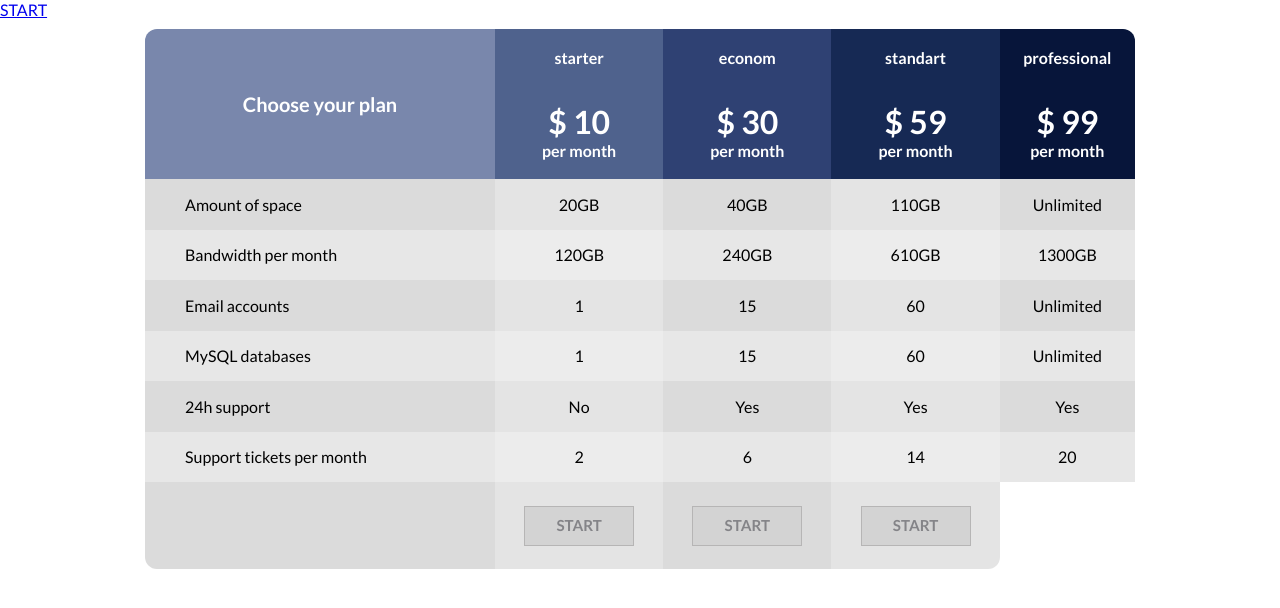
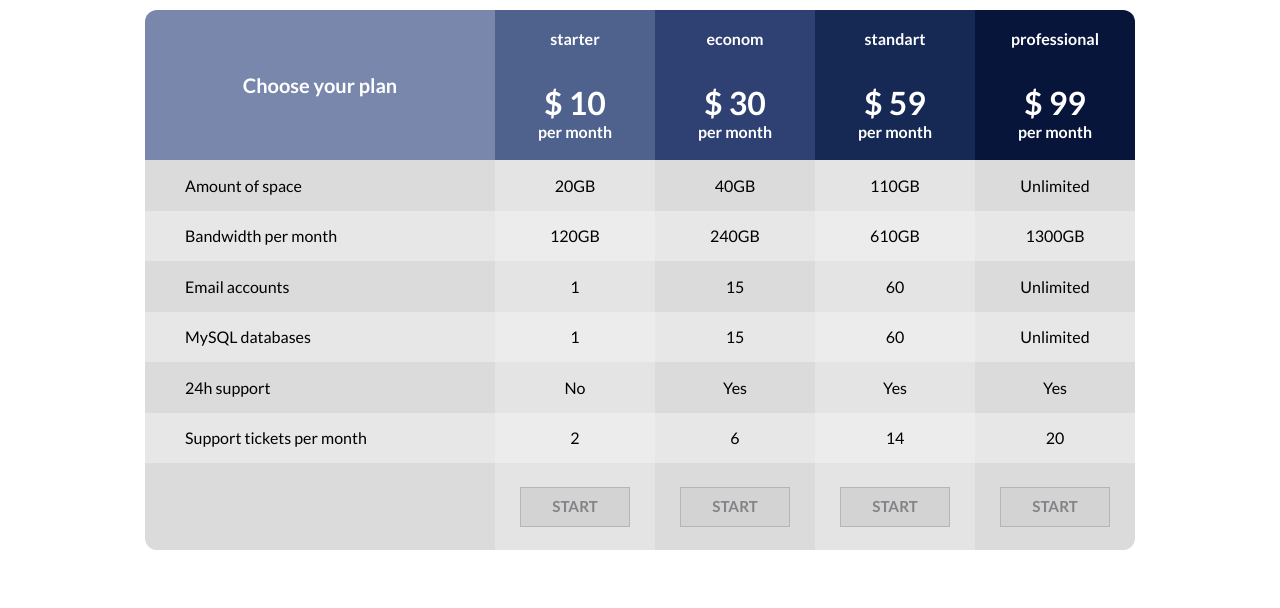
Before and after one commit to NicatQurbanov/Table-11.07.2025, a plain HTML site: page index.html in a window 1280 px wide. Drawn offline with Linux system fonts and the light colour scheme.

Commit message:
Final version

```diff
--- a/index.html
+++ b/index.html
@@ -97,7 +97,7 @@
   </tr>
   <tr>
    <td></td>
-   <td-><a href="#">START</a></td>
+    <td><a href="#">START</a></td>
     <td><a href="#">START</a></td>
     <td><a href="#">START</a></td>
     <td><a href="#">START</a></td>
```
